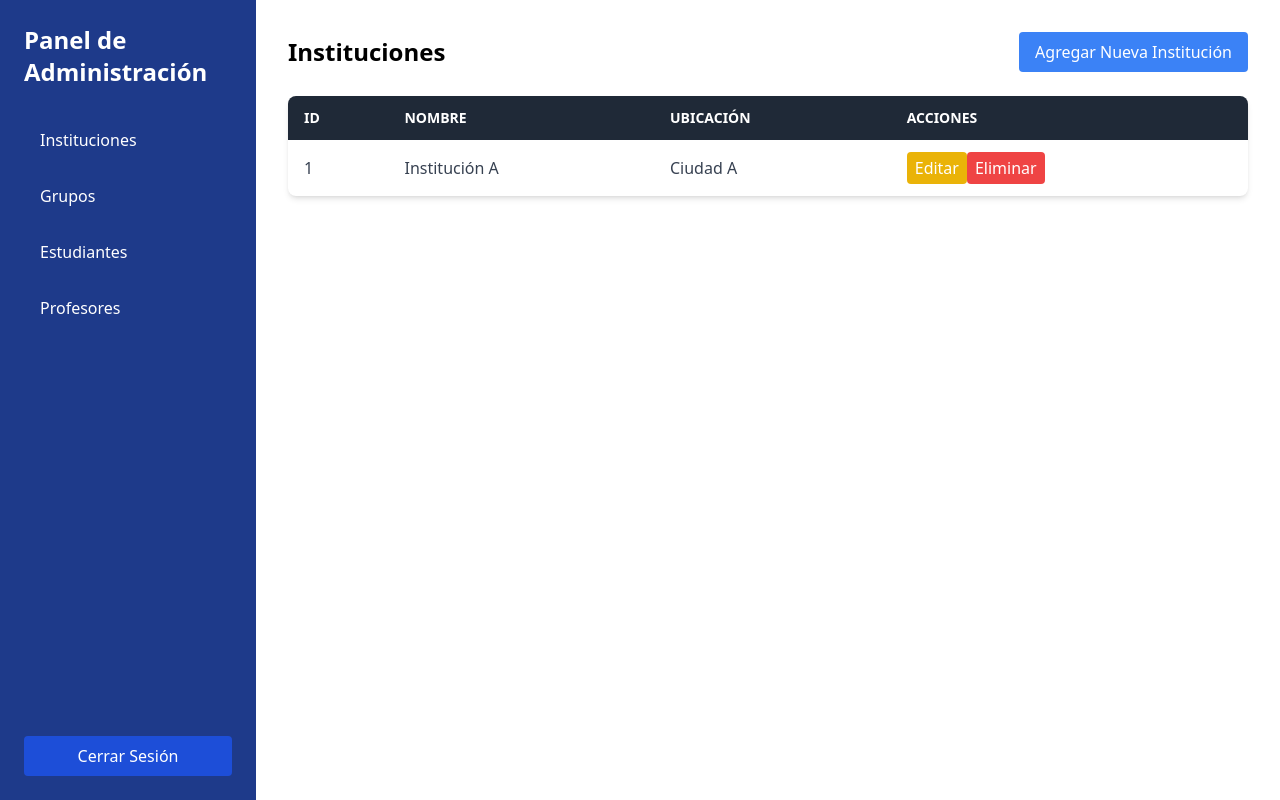
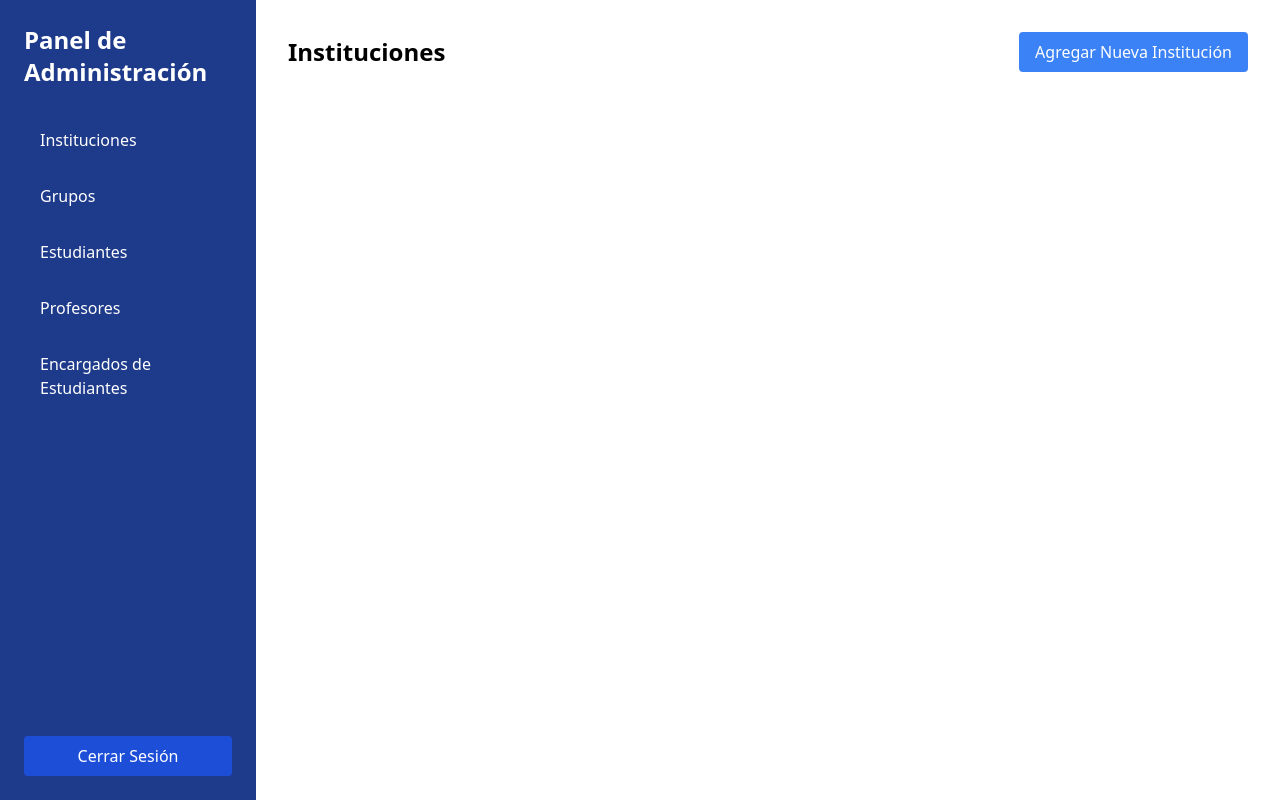
Before and after one commit to aleju03/admin-dashboard, a React (Create React App) app: page / in a window 1280 px wide. Built offline with nearby package versions, Linux system fonts and the light colour scheme.

Commit message:
major changes for registering implementation

```diff
--- /dev/null
+++ b/firebase.js
@@ -0,0 +1,20 @@
+// firebase.js
+import firebase from 'firebase/app';
+import 'firebase/firestore';
+import 'firebase/auth';
+
+const firebaseConfig = {
+    apiKey: "AIzaSyAAle7CIc3ds64c2lSLptl-4juxkyLM4Jg",
+    authDomain: "cuadernodigital-a5a10.firebaseapp.com",
+    projectId: "cuadernodigital-a5a10",
+    storageBucket: "cuadernodigital-a5a10.appspot.com",
+    messagingSenderId: "466543308544",
+    appId: "1:466543308544:web:6e9fc2108473cfc68c8de5"
+  };
+
+firebase.initializeApp(firebaseConfig);
+
+const db = firebase.firestore();
+const auth = firebase.auth();
+
+export { db, auth };
--- a/src/App.js
+++ b/src/App.js
@@ -1,6 +1,7 @@
 import React, { useState } from 'react';
 import Sidebar from './components/Sidebar';
 import MainContent from './components/MainContent';
+import { db } from './firebase'; // Importar la configuración de Firebase
 
 const App = () => {
   const [activeSection, setActiveSection] = useState('institutions');
--- a/src/components/MainContent.js
+++ b/src/components/MainContent.js
@@ -1,116 +1,93 @@
-import React from 'react';
+import React, { useState } from 'react';
+import { db } from '../firebase';
 
 const MainContent = ({ activeSection }) => {
+  const [institutionName, setInstitutionName] = useState('');
+  const [institutionLocation, setInstitutionLocation] = useState('');
+  const [teacherName, setTeacherName] = useState('');
+  const [teacherInstitution, setTeacherInstitution] = useState('');
+  const [studentName, setStudentName] = useState('');
+  const [studentGuardian, setStudentGuardian] = useState('');
+
+  const handleAddInstitution = async () => {
+    try {
+      await db.collection('institutions').add({
+        name: institutionName,
+        location: institutionLocation,
+      });
+      alert('Institución registrada exitosamente');
+      setInstitutionName('');
+      setInstitutionLocation('');
+    } catch (error) {
+      alert('Error registrando institución: ' + error.message);
+    }
+  };
+
+  const handleAddTeacher = async () => {
+    try {
+      await db.collection('teachers').add({
+        name: teacherName,
+        institution: teacherInstitution,
+      });
+      alert('Profesor registrado exitosamente');
+      setTeacherName('');
+      setTeacherInstitution('');
+    } catch (error) {
+      alert('Error registrando profesor: ' + error.message);
+    }
+  };
+
+  const handleAddStudentGuardian = async () => {
+    try {
+      await db.collection('studentGuardians').add({
+        studentName: studentName,
+        guardianName: studentGuardian,
+      });
+      alert('Encargado de estudiante registrado exitosamente');
+      setStudentName('');
+      setStudentGuardian('');
+    } catch (error) {
+      alert('Error registrando encargado de estudiante: ' + error.message);
+    }
+  };
+
   return (
     <div className="flex-1 p-8">
-      {/* Sección de Instituciones */}
       {activeSection === 'institutions' && (
         <div id="institutions">
           <div className="flex justify-between items-center mb-6">
             <h2 className="text-2xl font-bold">Instituciones</h2>
-            <button className="bg-blue-500 hover:bg-blue-600 text-white py-2 px-4 rounded">
+            <button
+              className="bg-blue-500 hover:bg-blue-600 text-white py-2 px-4 rounded"
+              onClick={() => document.getElementById('addInstitutionForm').style.display = 'block'}
+            >
               Agregar Nueva Institución
             </button>
           </div>
-          <table className="min-w-full bg-white shadow-md rounded-lg overflow-hidden">
-            <thead className="bg-gray-800 text-white">
-              <tr>
-                <th className="py-3 px-4 uppercase font-semibold text-sm text-left">ID</th>
-                <th className="py-3 px-4 uppercase font-semibold text-sm text-left">Nombre</th>
-                <th className="py-3 px-4 uppercase font-semibold text-sm text-left">Ubicación</th>
-                <th className="py-3 px-4 uppercase font-semibold text-sm text-left">Acciones</th>
-              </tr>
-            </thead>
-            <tbody className="text-gray-700">
-              <tr>
-                <td className="py-3 px-4">1</td>
-                <td className="py-3 px-4">Institución A</td>
-                <td className="py-3 px-4">Ciudad A</td>
-                <td className="py-3 px-4">
-                  <button className="bg-yellow-500 hover:bg-yellow-600 text-white py-1 px-2 rounded action-button">
-                    Editar
-                  </button>
-                  <button className="bg-red-500 hover:bg-red-600 text-white py-1 px-2 rounded action-button">
-                    Eliminar
-                  </button>
-                </td>
-              </tr>
-            </tbody>
-          </table>
-        </div>
-      )}
-
-      {/* Sección de Grupos */}
-      {activeSection === 'groups' && (
-        <div id="groups">
-          <div className="flex justify-between items-center mb-6">
-            <h2 className="text-2xl font-bold">Grupos</h2>
-            <button className="bg-blue-500 hover:bg-blue-600 text-white py-2 px-4 rounded">
-              Agregar Nuevo Grupo
+          <form id="addInstitutionForm" style={{ display: 'none' }} className="mb-6">
+            <input
+              type="text"
+              value={institutionName}
+              onChange={(e) => setInstitutionName(e.target.value)}
+              placeholder="Nombre de la Institución"
+              className="border p-2 mb-2 w-full"
+            />
+            <input
+              type="text"
+              value={institutionLocation}
+              onChange={(e) => setInstitutionLocation(e.target.value)}
+              placeholder="Ubicación de la Institución"
+              className="border p-2 mb-2 w-full"
+            />
+            <button
+              type="button"
+              onClick={handleAddInstitution}
+              className="bg-green-500 hover:bg-green-600 text-white py-2 px-4 rounded"
+            >
+              Registrar Institución
             </button>
-          </div>
-          <table className="min-w-full bg-white shadow-md rounded-lg overflow-hidden">
-            <thead className="bg-gray-800 text-white">
-              <tr>
-                <th className="py-3 px-4 uppercase font-semibold text-sm text-left">ID</th>
-                <th className="py-3 px-4 uppercase font-semibold text-sm text-left">Nombre</th>
-                <th className="py-3 px-4 uppercase font-semibold text-sm text-left">Institución</th>
-                <th className="py-3 px-4 uppercase font-semibold text-sm text-left">Acciones</th>
-              </tr>
-            </thead>
-            <tbody className="text-gray-700">
-              <tr>
-                <td className="py-3 px-4">1</td>
-                <td className="py-3 px-4">Grupo A</td>
-                <td className="py-3 px-4">Institución A</td>
-                <td className="py-3 px-4">
-                  <button className="bg-yellow-500 hover:bg-yellow-600 text-white py-1 px-2 rounded action-button">
-                    Editar
-                  </button>
-                  <button className="bg-red-500 hover:bg-red-600 text-white py-1 px-2 rounded action-button">
-                    Eliminar
-                  </button>
-                </td>
-              </tr>
-            </tbody>
-          </table>
-        </div>
-      )}
-
-      {/* Sección de Estudiantes */}
-      {activeSection === 'students' && (
-        <div id="students">
-          <div className="flex justify-between items-center mb-6">
-            <h2 className="text-2xl font-bold">Estudiantes</h2>
-            <button className="bg-blue-500 hover:bg-blue-600 text-white py-2 px-4 rounded">
-              Agregar Nuevo Estudiante
-            </button>
-          </div>
-          <table className="min-w-full bg-white shadow-md rounded-lg overflow-hidden">
-            <thead className="bg-gray-800 text-white">
-              <tr>
-                <th className="py-3 px-4 uppercase font-semibold text-sm text-left">ID</th>
-                <th className="py-3 px-4 uppercase font-semibold text-sm text-left">Nombre</th>
-                <th className="py-3 px-4 uppercase font-semibold text-sm text-left">Grupo</th>
-                <th className="py-3 px-4 uppercase font-semibold text-sm text-left">Acciones</th>
-              </tr>
-            </thead>
-            <tbody className="text-gray-700">
-              <tr>
-                <td className="py-3 px-4">1</td>
-                <td className="py-3 px-4">Estudiante A</td>
-                <td className="py-3 px-4">Grupo A</td>
-                <td className="py-3 px-4">
-                  <button className="bg-yellow-500 hover:bg-yellow-600 text-white py-1 px-2 rounded action-button">
-                    Editar
-                  </button>
-                  <button className="bg-red-500 hover:bg-red-600 text-white py-1 px-2 rounded action-button">
-                    Eliminar
-                  </button>
-                </td>
-              </tr>
-            </tbody>
-          </table>
+          </form>
+          {/* Aquí va el código de la tabla de instituciones */}
         </div>
       )}
 
@@ -119,37 +96,76 @@ const MainContent = ({ activeSection }) => {
         <div id="teachers">
           <div className="flex justify-between items-center mb-6">
             <h2 className="text-2xl font-bold">Profesores</h2>
-            <button className="bg-blue-500 hover:bg-blue-600 text-white py-2 px-4 rounded">
+            <button
+              className="bg-blue-500 hover:bg-blue-600 text-white py-2 px-4 rounded"
+              onClick={() => document.getElementById('addTeacherForm').style.display = 'block'}
+            >
               Agregar Nuevo Profesor
             </button>
           </div>
-          <table className="min-w-full bg-white shadow-md rounded-lg overflow-hidden">
-            <thead className="bg-gray-800 text-white">
-              <tr>
-                <th className="py-3 px-4 uppercase font-semibold text-sm text-left">ID</th>
-                <th className="py-3 px-4 uppercase font-semibold text-sm text-left">Nombre</th>
-                <th className="py-3 px-4 uppercase font-semibold text-sm text-left">Institución</th>
-                <th className="py-3 px-4 uppercase font-semibold text-sm text-left">Grupo</th>
-                <th className="py-3 px-4 uppercase font-semibold text-sm text-left">Acciones</th>
-              </tr>
-            </thead>
-            <tbody className="text-gray-700">
-              <tr>
-                <td className="py-3 px-4">1</td>
-                <td className="py-3 px-4">Profesor A</td>
-                <td className="py-3 px-4">Institución A</td>
-                <td className="py-3 px-4">Grupo A</td>
-                <td className="py-3 px-4">
-                  <button className="bg-yellow-500 hover:bg-yellow-600 text-white py-1 px-2 rounded action-button">
-                    Editar
-                  </button>
-                  <button className="bg-red-500 hover:bg-red-600 text-white py-1 px-2 rounded action-button">
-                    Eliminar
-                  </button>
-                </td>
-              </tr>
-            </tbody>
-          </table>
+          <form id="addTeacherForm" style={{ display: 'none' }} className="mb-6">
+            <input
+              type="text"
+              value={teacherName}
+              onChange={(e) => setTeacherName(e.target.value)}
+              placeholder="Nombre del Profesor"
+              className="border p-2 mb-2 w-full"
+            />
+            <input
+              type="text"
+              value={teacherInstitution}
+              onChange={(e) => setTeacherInstitution(e.target.value)}
+              placeholder="Institución"
+              className="border p-2 mb-2 w-full"
+            />
+            <button
+              type="button"
+              onClick={handleAddTeacher}
+              className="bg-green-500 hover:bg-green-600 text-white py-2 px-4 rounded"
+            >
+              Registrar Profesor
+            </button>
+          </form>
+          {/* Aquí va el código de la tabla de profesores, similar al de instituciones */}
+        </div>
+      )}
+
+      {/* Sección de Encargados de Estudiantes */}
+      {activeSection === 'studentGuardians' && (
+        <div id="studentGuardians">
+          <div className="flex justify-between items-center mb-6">
+            <h2 className="text-2xl font-bold">Encargados de Estudiantes</h2>
+            <button
+              className="bg-blue-500 hover:bg-blue-600 text-white py-2 px-4 rounded"
+              onClick={() => document.getElementById('addStudentGuardianForm').style.display = 'block'}
+            >
+              Agregar Nuevo Encargado de Estudiante
+            </button>
+          </div>
+          <form id="addStudentGuardianForm" style={{ display: 'none' }} className="mb-6">
+            <input
+              type="text"
+              value={studentName}
+              onChange={(e) => setStudentName(e.target.value)}
+              placeholder="Nombre del Estudiante"
+              className="border p-2 mb-2 w-full"
+            />
+            <input
+              type="text"
+              value={studentGuardian}
+              onChange={(e) => setStudentGuardian(e.target.value)}
+              placeholder="Nombre del Encargado"
+              className="border p-2 mb-2 w-full"
+            />
+            <button
+              type="button"
+              onClick={handleAddStudentGuardian}
+              className="bg-green-500 hover:bg-green-600 text-white py-2 px-4 rounded"
+            >
+              Registrar Encargado de Estudiante
+            </button>
+          </form>
+          {/* Aquí va el código de la tabla de encargados de estudiantes, similar al de instituciones */}
         </div>
       )}
     </div>
--- a/src/components/Sidebar.js
+++ b/src/components/Sidebar.js
@@ -1,3 +1,4 @@
+// Sidebar.js
 import React from 'react';
 
 const Sidebar = ({ onSectionClick }) => {
@@ -42,6 +43,15 @@ const Sidebar = ({ onSectionClick }) => {
               Profesores
             </button>
           </li>
+          <li className="mb-4">
+            <button
+              id="studentGuardians-link"
+              className="w-full text-left block py-2 px-4 hover:bg-blue-800 rounded"
+              onClick={() => onSectionClick('studentGuardians')}
+            >
+              Encargados de Estudiantes
+            </button>
+          </li>
         </ul>
       </nav>
       <button className="mt-auto bg-blue-700 hover:bg-blue-600 text-white py-2 px-4 rounded">
```
